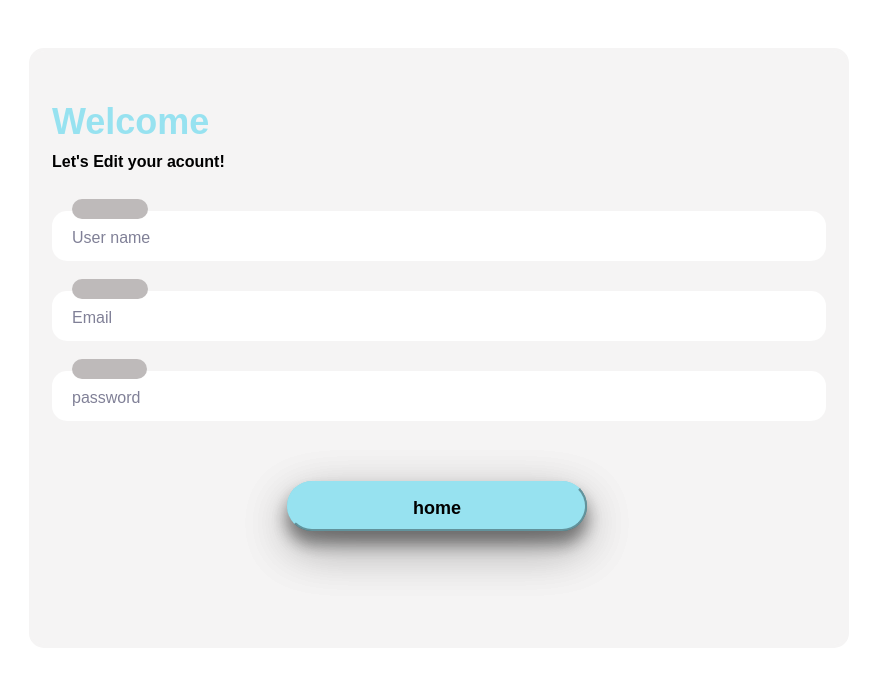
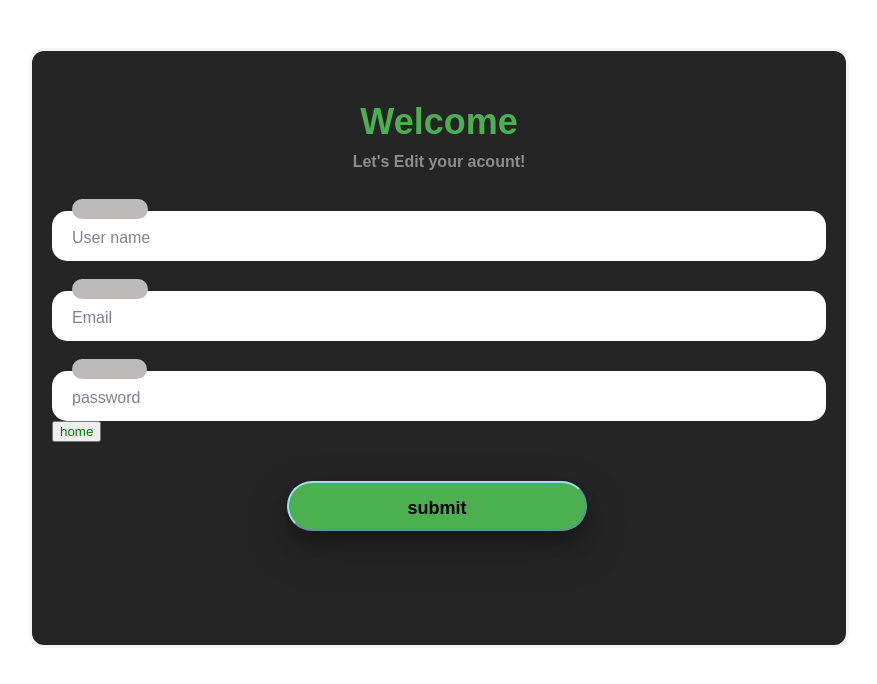
Before and after one commit to thecircle-4/Ampeca, a Vue app: page /profile/1 in a window 1280 px wide. Shown: the top 684 px of the page, without its empty margins (252-1129 px from the left). Built offline with nearby package versions, Linux system fonts and the light colour scheme; no server answers; some icons are missing.

Commit message:
contact us component done

```diff
--- a/src/components/ContactUs.vue
+++ b/src/components/ContactUs.vue
@@ -67,6 +67,7 @@ export default {
 </script>
 
 <style scoped>
+
 * {box-sizing: border-box;}
 
 .title {
--- a/src/components/Profile.vue
+++ b/src/components/Profile.vue
@@ -24,10 +24,8 @@
       </div>
       <div>
       <button @click="updateUser()" type="text" class="submit">submit</button>
+      <button @click="ToHome()" type="text" class="icono-home">home</button>
       </div>
-      <div>
-      <button @click="ToHome()" type="text" class="submit">home</button>
-    </div>
     </div>
   </div>
    </body>
@@ -99,28 +97,13 @@ export default {
 
 <style scoped>
 
-
-/* .bigbig {
-  background: linear-gradient(-45deg, #ee7752, #e73c7e, #23a6d5, #23d5ab);
-  background-size: 400% 400%;
-  animation: gradient 15s ease infinite;
-  height: 100%;
-  width: 100%;
-} */
-
- /* @keyframes gradient {
-  0% {
-    background-position: 0% 50%;
-  }
-  50% {
-    background-position: 100% 50%;
-  }
-  100% {
-    background-position: 0% 50%;
-  }
-}  */
+@import url("https://icono-49d6.kxcdn.com/icono.min.css");
 .buttonuser {
   left: 200px;
+}
+.icono-home{
+ color:green;
+ top: 80px;
 }
 
 .inputDiv {
@@ -135,7 +118,7 @@ export default {
 }
 
 .form {
-  /* background-color: #15172b; */
+  background-color:  rgba(0, 0, 0, 0.856);
   /* border-radius: 20px; */
   box-sizing: border-box;
   height: 75vh;
@@ -149,23 +132,26 @@ export default {
   border-radius: 15px;
   border: 3px solid rgb(245, 244, 244);
 
-  background-color: rgb(245, 244, 244);
+  /* background-color: rgb(245, 244, 244); */
 }
 
+
 .title {
-  color: #97e2f0;
+  color: #4CAF50;
   font-family: sans-serif;
   font-size: 36px;
   font-weight: 600;
   margin-top: 30px;
+  text-align: center;
 }
 
 .subtitle {
-  color: black;
+  color: rgb(145, 139, 139);
   font-family: sans-serif;
   font-size: 16px;
   font-weight: 600;
   margin-top: 10px;
+  text-align: center;
 }
 
 .input-container {
@@ -183,8 +169,6 @@ export default {
 }
 
 .input {
-  /* background-color: #303245; */
-  /* border-radius: 12px; */
   border: 0;
   box-sizing: border-box;
   color: #eee;
@@ -243,14 +227,14 @@ export default {
 }
 
 .input:focus ~ .placeholder {
-  color: #ec5790;
+  color: #4CAF50;
 }
 
 .submit {
   position: absolute;
   width: 300px;
   height: 50px;
-  background-color: #97e2f0;
+  background-color: #4CAF50;
   padding: 15px 0;
   font-size: 18px;
   font-weight: 600;
```
